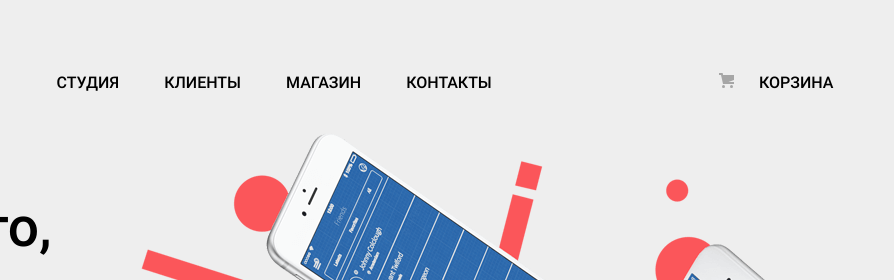
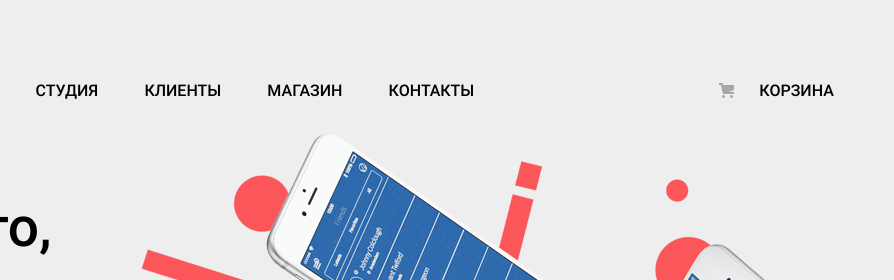
Before and after one commit to Ibadichan/Nerds, a plain HTML site: page index.html in a window 1280 px wide. Shown: the top 280 px of the page, 386-1280 px from the left. Drawn offline with Linux system fonts and the light colour scheme; some packages are replaced by stand-ins of ours.

Commit message:
Fixed Header (PerfectPixel)

```diff
--- a/stylesheets/scss/partials/shared/_header.scss
+++ b/stylesheets/scss/partials/shared/_header.scss
@@ -7,11 +7,10 @@
 
 .main-navigation {
   display: flex;
-  justify-content: space-between;
-  align-items: center;
 }
 
 .main-header-logo {
+  margin-right: 202px;
   height: 65px;
   width: 160px;
 
@@ -24,22 +23,6 @@
   }
 }
 
-.site-navigation {
-  width: 440px;
-
-  li:not(:nth-child(4n)) {
-    margin-right: 45px;
-  }
-
-  &-current {
-    border-bottom: 2px solid $header_links_color;
-  }
-}
-
-.user-navigation {
-  width: 115px;
-}
-
 .basket a {
   position: relative;
   padding-left: 40px;
@@ -47,7 +30,7 @@
   &::before {
     content: '';
     position: absolute;
-    top: 0;
+    top: 2px;
     left: 0;
     width: 15px;
     height: 15px;
@@ -60,6 +43,7 @@
   display: flex;
   flex-wrap: wrap;
   margin: 0;
+  margin-top: 26px;
   padding: 0;
   list-style: none;
 
@@ -75,3 +59,17 @@
     }
   }
 }
+
+.site-navigation {
+  justify-content: space-between;
+  margin-right: 245px;
+  width: 440px;
+
+  &-current {
+    border-bottom: 2px solid $header_links_color;
+  }
+}
+
+.user-navigation {
+  width: 115px;
+}
```
Also changed, not shown: stylesheets/main.css.
